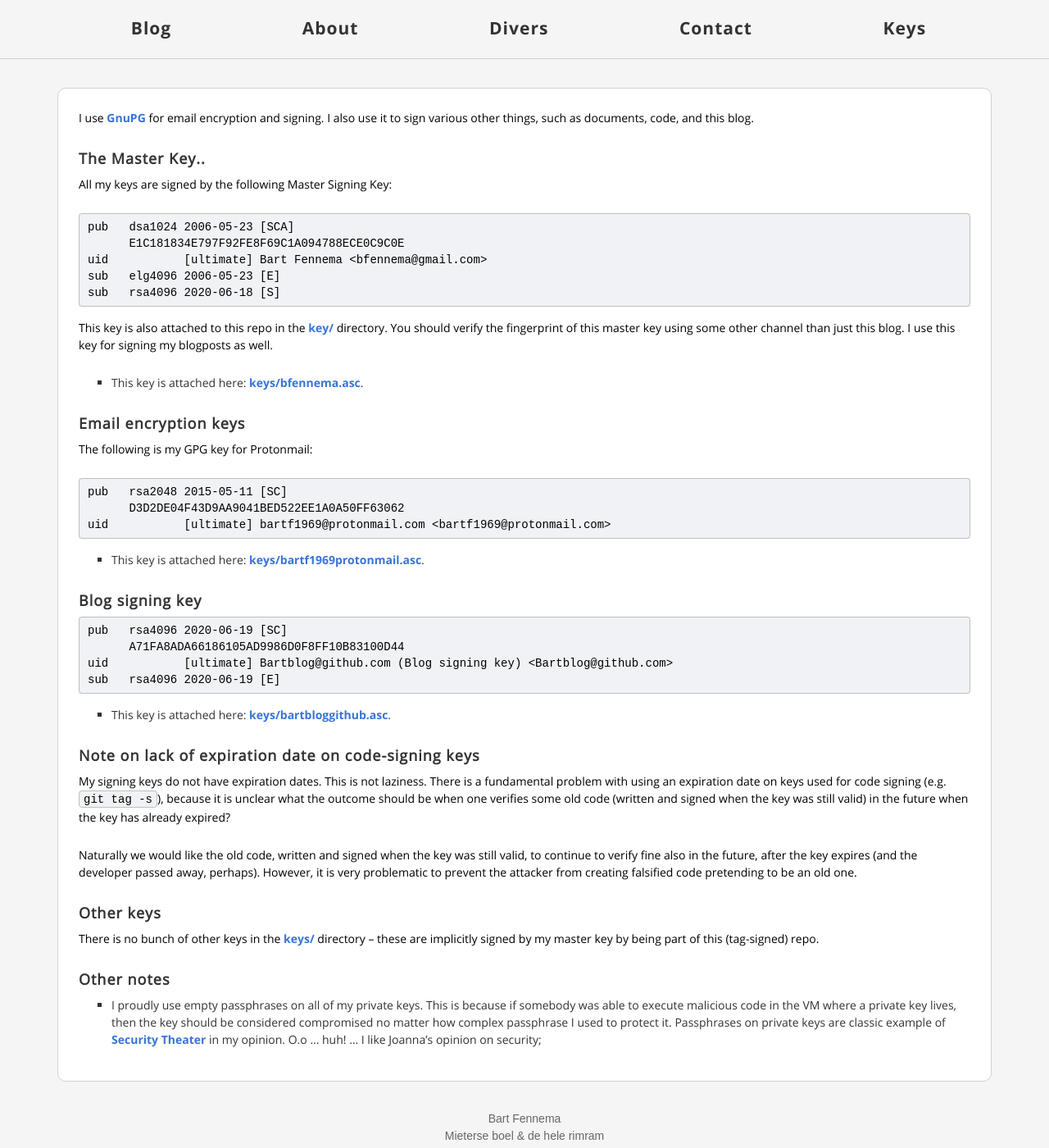
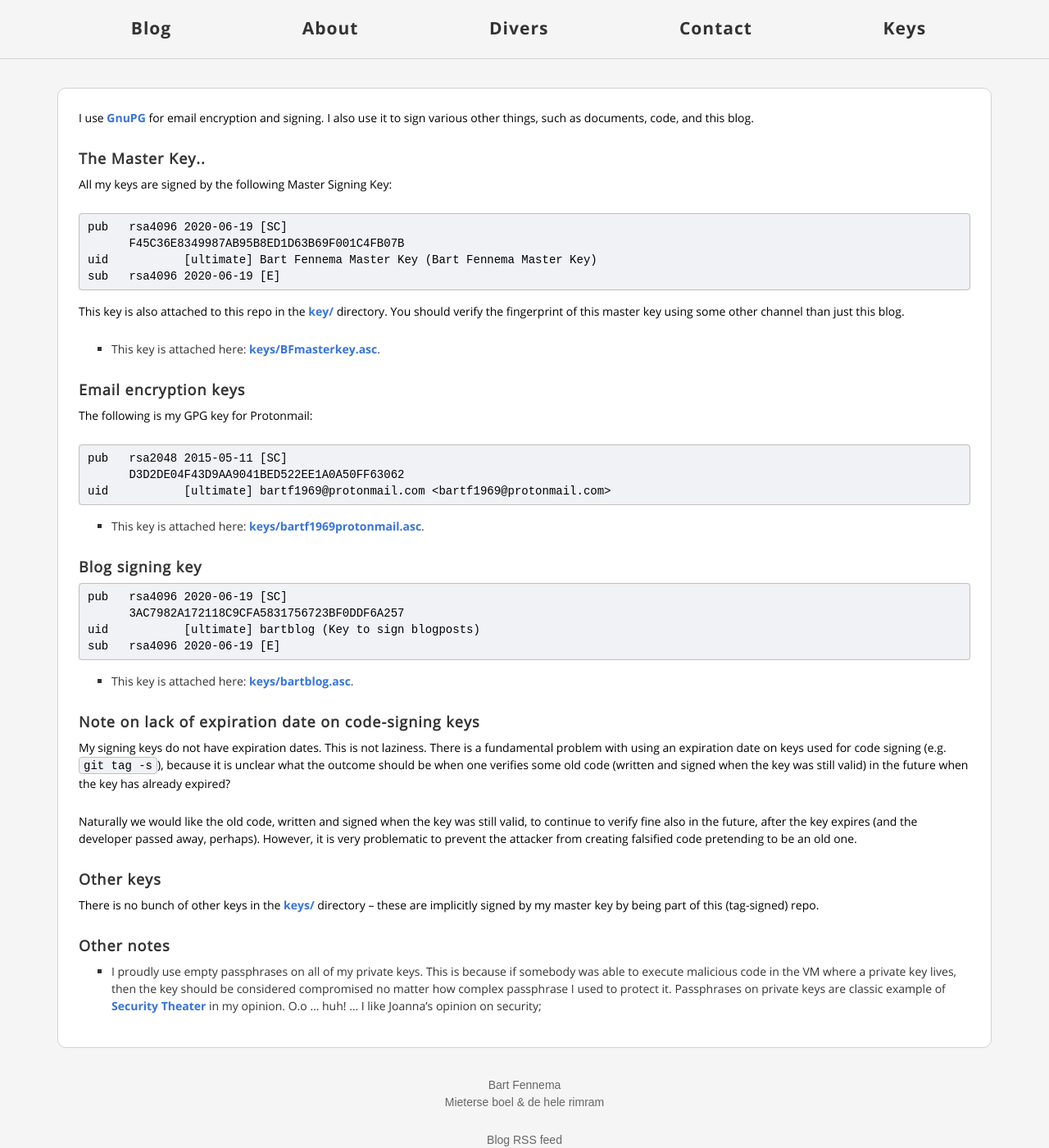
Before and after one commit to bartfennema/bartfennema.github.io, a Jekyll site: the page built from keys.md, in a window 1280 px wide and 1400 px high. Shown: the whole window at 82% size. Built offline with Jekyll 4.4.1, drawn with Linux system fonts in a browser that asks for light colours.

Commit message:
Set keys right

```diff
--- a/_includes/footer.html
+++ b/_includes/footer.html
@@ -7,14 +7,14 @@
         <p>
             Bart Fennema<br />
             <a href="https://www.mieterseboel.nl">Mieterse boel</a> &amp;
-            <a href="http://rimram.mieterseboel.nl/">de hele rimram</a><br />
+            <a href="https://rimram.mieterseboel.nl/">de hele rimram</a><br />
         </p>
       </div>
 
       <div class="footer-col  footer-col-2">
         <p>
             <a href="{{ "/feed.xml" | prepend: site.baseurl }}">Blog RSS feed</a><br />
-            <a href="https://bartfennema.github.io">Source of this blog</a><br />
+            <a href="https://github.com/bartfennema/bartfennema.github.io">Source of this blog</a><br />
         </p>
       </div>
 
--- a/keys.md
+++ b/keys.md
@@ -11,18 +11,16 @@
 
 All my keys are signed by the following Master Signing Key:
 
-    pub   dsa1024 2006-05-23 [SCA]
-          E1C181834E797F92FE8F69C1A094788ECE0C9C0E
-    uid           [ultimate] Bart Fennema <bfennema@gmail.com>
-    sub   elg4096 2006-05-23 [E]
-    sub   rsa4096 2020-06-18 [S]
+    pub   rsa4096 2020-06-19 [SC]
+          F45C36E8349987AB95B8ED1D63B69F001C4FB07B
+    uid           [ultimate] Bart Fennema Master Key (Bart Fennema Master Key)
+    sub   rsa4096 2020-06-19 [E]
 
 This key is also attached to this repo in the [key/](/keys/) directory. You
 should verify the fingerprint of this master key using some other channel than
 just this blog.
-I use this key for signing my blogposts as well.
 
-* This key is attached here: [keys/bfennema.asc](/keys/bfennema.asc).
+* This key is attached here: [keys/BFmasterkey.asc](/keys/BFmasterkey.asc).
 
 ## Email encryption keys
 
@@ -38,15 +36,16 @@
 ## Blog signing key
 
     pub   rsa4096 2020-06-19 [SC]
-          A71FA8ADA66186105AD9986D0F8FF10B83100D44
-    uid           [ultimate] Bartblog@github.com (Blog signing key) <Bartblog@github.com>
+          3AC7982A172118C9CFA5831756723BF0DDF6A257
+    uid           [ultimate] bartblog (Key to sign blogposts)
     sub   rsa4096 2020-06-19 [E]
 
-* This key is attached here: [keys/bartbloggithub.asc](/keys/bartbloggithub.asc).
+* This key is attached here: [keys/bartblog.asc](/keys/bartblog.asc).
 
 ## Note on lack of expiration date on code-signing keys
 
-My signing keys do not have expiration dates. This is not laziness. There is a fundamental problem with using an expiration date on keys used for code signing (e.g. `git tag -s`), because it
+My signing keys do not have expiration dates. This is not laziness.
+There is a fundamental problem with using an expiration date on keys used for code signing (e.g. `git tag -s`), because it
 is unclear what the outcome should be when one verifies some old code (written
 and signed when the key was still valid) in the future when the key has already
 expired?
```
Also changed, not shown: 5 other files.
